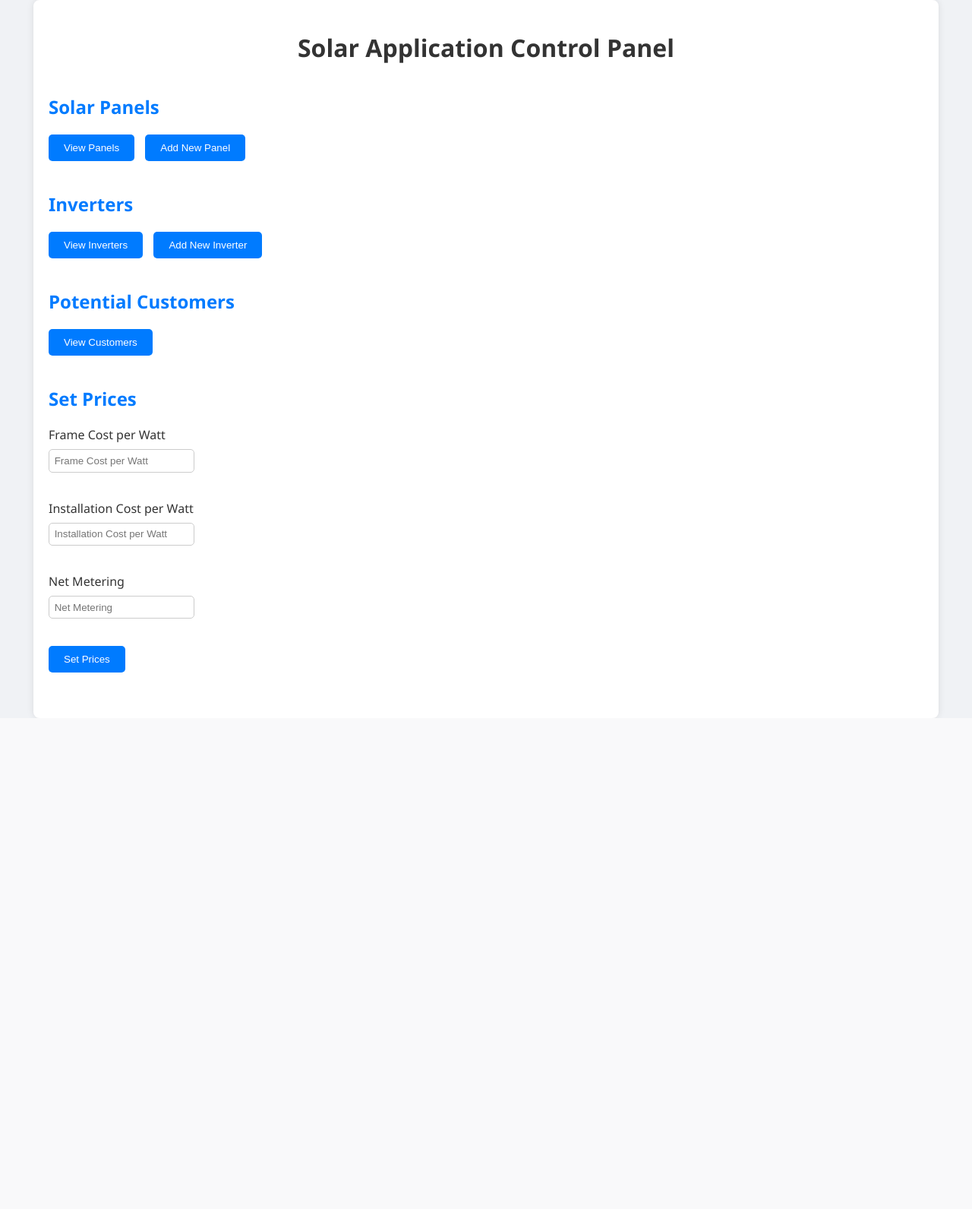
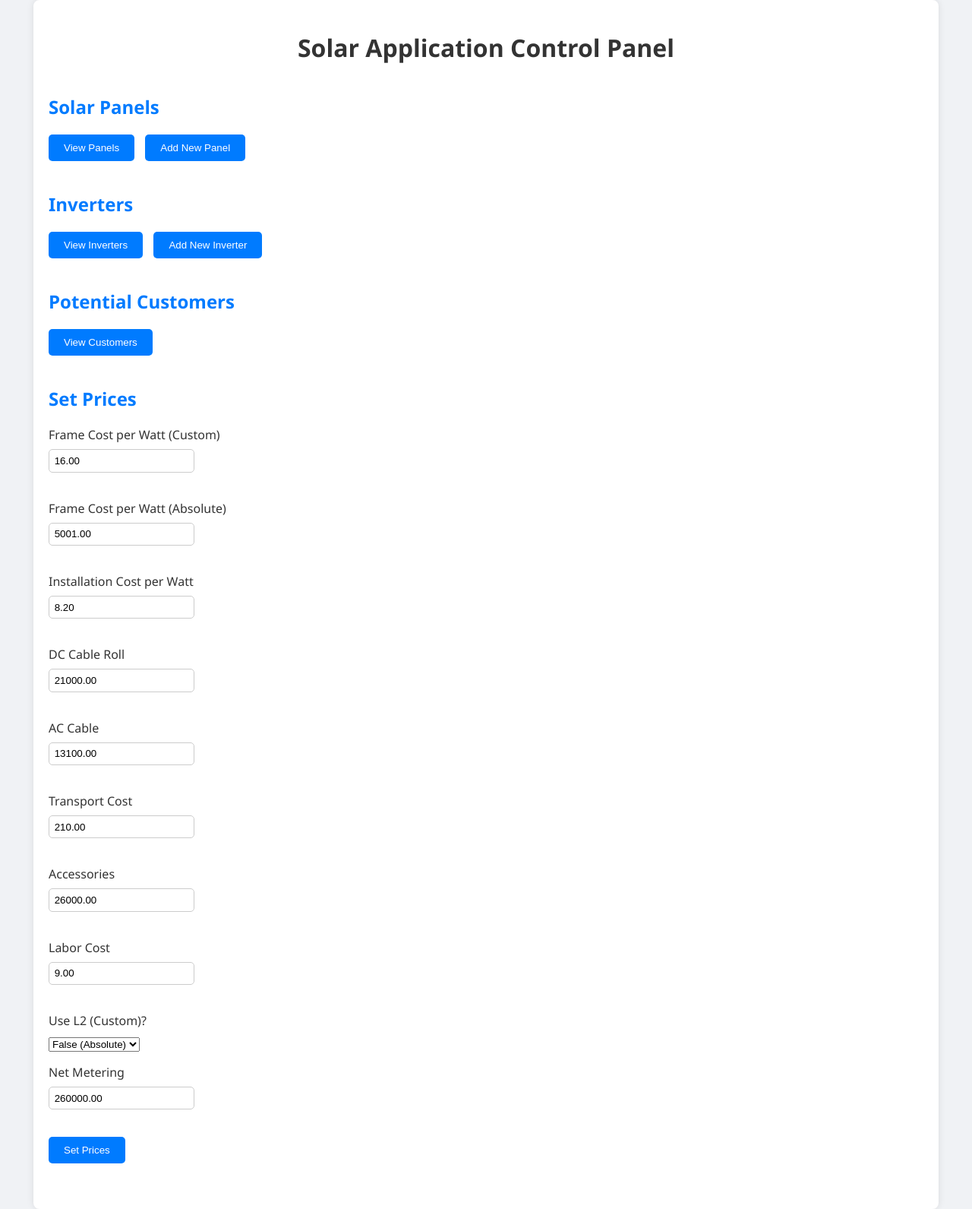
Before and after one commit to Albaraazain/Solar_Sizing_Bill_Calculator_With_AI_Backend, a Django app: page /control_panel/ in a window 1280 px wide. Shown: the whole page at 76% size. Before the commit the page ends 945 px from the top, so only its background shows below. Run offline with Django 5.2, Linux system fonts and the light colour scheme; data comes from the database, SQL or seed files in the repository; both versions use the stored data as it was after the commit; data that the repository does not hold is empty.

Commit message:
Updated control panel with new values

```diff
--- a/solar/models.py
+++ b/solar/models.py
@@ -122,3 +122,8 @@
             'reference_number': self.reference_number,
             'metadata': self.metadata
         }
+
+class StructureType(models.Model):
+    l2 = models.BooleanField(default=False)
+    custom_cost = models.DecimalField(max_digits=10, decimal_places=2)
+    abs_cost = models.DecimalField(max_digits=10, decimal_places=2)
--- a/solar/static/solar/js/control.js
+++ b/solar/static/solar/js/control.js
@@ -223,8 +223,17 @@
 }
 
 function setPrices() {
-    const pricePerWatt = document.getElementById('price-per-watt').value;
+    const customCost = document.getElementById('custom-cost').value;
+    const absCost = document.getElementById('abs-cost').value;
+    const pricePerWatt = document.getElementById('price-per-watt') ? document.getElementById('price-per-watt').value : customCost;
     const installationCost = document.getElementById('installation-cost').value;
+    const dcRoll = document.getElementById('dc-cable-cost').value;
+    const acCable = document.getElementById('ac-cable-cost').value;
+    const transport = document.getElementById('transport-cost').value;
+    const accessories = document.getElementById('accessories-cost').value;
+    const labor = document.getElementById('labor-cost').value;
+    const l2Value = document.getElementById('l2-select').value;
+    const l2 = (l2Value === 'True');
     const netMetering = document.getElementById('net-metering').value;
 
     fetch('/api/set-prices/', {
@@ -233,10 +242,26 @@
             'Content-Type': 'application/json',
             'X-CSRFToken': csrftoken
         },
-        body: JSON.stringify({ pricePerWatt, installationCost, netMetering })
-    }).then(response => response.json())
+        body: JSON.stringify({
+            pricePerWatt,
+            installationCost,
+            netMetering,
+            dcRoll,
+            acCable,
+            transport,
+            accessories,
+            labor,
+            l2,
+            customCost,
+            absCost
+        })
+    })
+    .then(response => response.json())
     .then(data => {
         alert('Prices set successfully!');
+    })
+    .catch(error => {
+        alert('Error setting prices: ' + error);
     });
 }
 
@@ -248,8 +273,27 @@
     fetch('/api/get-prices/')
         .then(response => response.json())
         .then(data => {
-            document.getElementById('price-per-watt').value = data.frame_cost_per_watt || '';
+            // Frame costs
+            document.getElementById('custom-cost').value = data.custom_frame_cost_per_watt || '';
+            document.getElementById('abs-cost').value = data.abs_frame_cost_per_watt || '';
+
+            // Other variable costs
             document.getElementById('installation-cost').value = data.installation_cost_per_watt || '';
+            document.getElementById('dc-cable-cost').value = data.dc_roll_cost || '';
+            document.getElementById('ac-cable-cost').value = data.ac_wire_cost || '';
+            document.getElementById('transport-cost').value = data.transport_cost || '';
+            document.getElementById('accessories-cost').value = data.accessories_cost || '';
+            document.getElementById('labor-cost').value = data.labour_cost || '';
+
+            // Net metering
             document.getElementById('net-metering').value = data.net_metering || '';
+
+            // L2 flag (True/False)
+            if (data.l2 !== undefined) {
+                document.getElementById('l2-select').value = data.l2 ? 'True' : 'False';
+            }
+        })
+        .catch(error => {
+            console.error('Error fetching prices:', error);
         });
 }
--- a/solar/templates/solar/control_panel.html
+++ b/solar/templates/solar/control_panel.html
@@ -1,5 +1,6 @@
 <!DOCTYPE html>
 <html lang="en">
+
 <head>
     {% load static %}
     <meta charset="UTF-8">
@@ -7,6 +8,7 @@
     <title>Solar Application Control Panel</title>
     <link rel="stylesheet" href="{% static 'solar/css/control.css' %}">
 </head>
+
 <body>
     {% csrf_token %}
     <div class="container">
@@ -61,13 +63,51 @@
         <div class="section cost-section">
             <h2>Set Prices</h2>
             <div class="price-container">
-                <label for="price-per-watt">Frame Cost per Watt</label>
-                <input type="number" id="price-per-watt" placeholder="Frame Cost per Watt"><br>
+                <label for="custom-cost">Frame Cost per Watt (Custom)</label>
+                <input type="number" id="custom-cost" placeholder="Frame Cost per Watt (Custom)"><br>
+            </div>
+
+            <div class="price-container">
+                <label for="abs-cost">Frame Cost per Watt (Absolute)</label>
+                <input type="number" id="abs-cost" placeholder="Frame Cost per Watt (Absolute)"><br>
             </div>
 
             <div class="price-container">
                 <label for="installation-cost">Installation Cost per Watt</label>
                 <input type="number" id="installation-cost" placeholder="Installation Cost per Watt"><br>
+            </div>
+
+            <div class="price-container">
+                <label for="dc-cable-cost">DC Cable Roll</label>
+                <input type="number" id="dc-cable-cost" placeholder="DC Cable Roll Cost"><br>
+            </div>
+
+            <div class="price-container">
+                <label for="ac-cable-cost">AC Cable</label>
+                <input type="number" id="ac-cable-cost" placeholder="AC Cable Cost"><br>
+            </div>
+
+            <div class="price-container">
+                <label for="transport-cost">Transport Cost</label>
+                <input type="number" id="transport-cost" placeholder="Transport Cost"><br>
+            </div>
+
+            <div class="price-container">
+                <label for="accessories-cost">Accessories</label>
+                <input type="number" id="accessories-cost" placeholder="Accessories Cost"><br>
+            </div>
+
+            <div class="price-container">
+                <label for="labor-cost">Labor Cost</label>
+                <input type="number" id="labor-cost" placeholder="Labor Cost"><br>
+            </div>
+
+            <div class="price-container">
+                <label for="l2-select">Use L2 (Custom)?</label>
+                <select id="l2-select">
+                    <option value="True">True (Custom)</option>
+                    <option value="False">False (Absolute)</option>
+                </select><br>
             </div>
 
             <div class="price-container">
@@ -81,4 +121,5 @@
     </div>
     <script src="{% static 'solar/js/control.js' %}"></script>
 </body>
+
 </html>
--- a/solar/views/control_views.py
+++ b/solar/views/control_views.py
@@ -4,7 +4,7 @@
 from solar.invoice_generator.bill_verify import verify_bill
 from solar.invoice_generator.bill_parser_ind import parse_electricity_bill_industrial
 from solar.invoice_generator.bill_parser_gen import parse_electricity_bill_general
-from solar.models import Panel, Inverter, PotentialCustomers, VariableCosts, BracketCosts
+from solar.models import Panel, Inverter, PotentialCustomers, VariableCosts, BracketCosts, StructureType
 import math
 from django.http import JsonResponse
 from django.contrib.auth.decorators import user_passes_test
@@ -133,14 +133,37 @@
 def set_prices(request):
     if request.method == 'POST':
         data = json.loads(request.body)
-        variableCosts.objects.update_or_create(
+        VariableCosts.objects.update_or_create(
             cost_name='Frame Cost per Watt', defaults={'cost': data['pricePerWatt']}
         )
-        variableCosts.objects.update_or_create(
+        VariableCosts.objects.update_or_create(
             cost_name='Installation Cost per Watt', defaults={'cost': data['installationCost']}
         )
-        variableCosts.objects.update_or_create(
+        VariableCosts.objects.update_or_create(
             cost_name='Net Metering', defaults={'cost': data['netMetering']}
+        )
+        VariableCosts.objects.update_or_create(
+            cost_name='DC Wire Roll', defaults={'cost': data['dcRoll']}
+        )
+        VariableCosts.objects.update_or_create(
+            cost_name='AC Cable', defaults={'cost': data['acCable']}
+        )
+        VariableCosts.objects.update_or_create(
+            cost_name='Transport Cost', defaults={'cost': data['transport']}
+        )
+        VariableCosts.objects.update_or_create(
+            cost_name='Accessories', defaults={'cost': data['accessories']}
+        )
+        VariableCosts.objects.update_or_create(
+            cost_name='Labor Cost', defaults={'cost': data['labor']}
+        )
+        StructureType.objects.update_or_create(
+            pk=1,  # Assuming there's only one record
+            defaults={
+                'l2': data['l2'],
+                'custom_cost': data['customCost'],
+                'abs_cost': data['absCost']
+            }
         )
         return JsonResponse({"status": "success"}, status=200)
 
@@ -155,13 +178,26 @@
 #@user_passes_test(lambda u: u.is_staff)
 def get_prices(request):
     if request.method == 'GET':
-        frame_cost = variableCosts.objects.filter(cost_name='Frame Cost per Watt').first()
-        installation_cost = variableCosts.objects.filter(cost_name='Installation Cost per Watt').first()
-        net_metering = variableCosts.objects.filter(cost_name='Net Metering').first()
-        print(net_metering.cost)
+        structure = StructureType.objects.first()
+        installation_cost = VariableCosts.objects.filter(cost_name='Installation Cost per Watt').first()
+        net_metering = VariableCosts.objects.filter(cost_name='Net Metering').first()
+        dc_roll_cost = VariableCosts.objects.filter(cost_name='DC Wire Roll').first()
+        ac_wire_cost = VariableCosts.objects.filter(cost_name='AC Cable').first()
+        transport_cost = VariableCosts.objects.filter(cost_name='Transport Cost').first()
+        accessories_cost = VariableCosts.objects.filter(cost_name='Accessories').first()
+        labour_cost = VariableCosts.objects.filter(cost_name='Labor Cost').first()
+        l2 = structure.l2 if structure else ''
+        #print(net_metering.cost)
         response_data = {
-            'frame_cost_per_watt': frame_cost.cost if frame_cost else '',
+            'custom_frame_cost_per_watt': structure.custom_cost if structure.custom_cost else '',
+            'abs_frame_cost_per_watt': structure.abs_cost if structure else '',
             'installation_cost_per_watt': installation_cost.cost if installation_cost else '',
-            'net_metering': net_metering.cost if net_metering else ''
+            'net_metering': net_metering.cost if net_metering else '',
+            'dc_roll_cost': dc_roll_cost.cost if dc_roll_cost else '',
+            'ac_wire_cost': ac_wire_cost.cost if ac_wire_cost else '',
+            'transport_cost': transport_cost.cost if transport_cost else '',
+            'accessories_cost': accessories_cost.cost if accessories_cost else '',
+            'labour_cost': labour_cost.cost if labour_cost else '',
+            'l2': l2
         }
         return JsonResponse(response_data, safe=False)
```
Also changed, not shown: solar/admin.py (+6 -1 lines), db.sqlite3, solar/migrations/0011_structuretype.py (added), solar/migrations/0012_structuretype_abs_cost_structuretype_custom_cost.py (added), solar/services/quote_service.py (line endings or trailing spaces).
